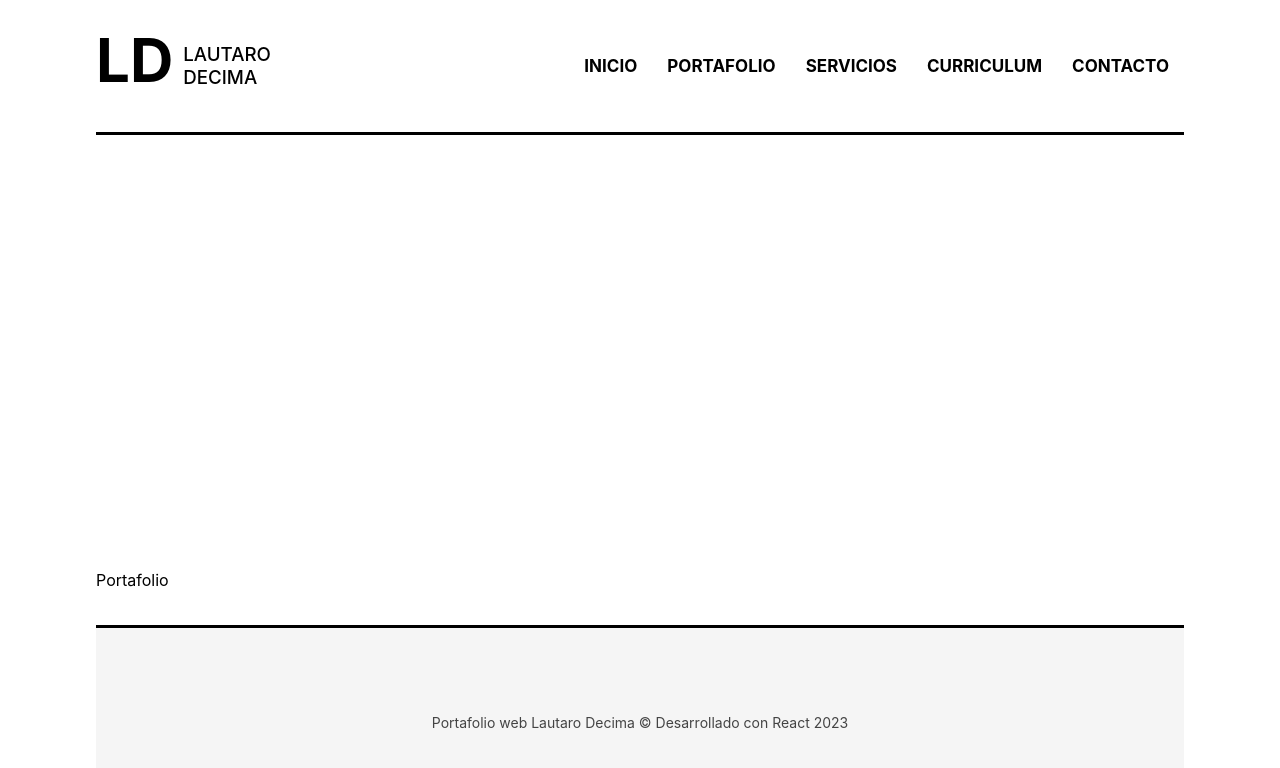
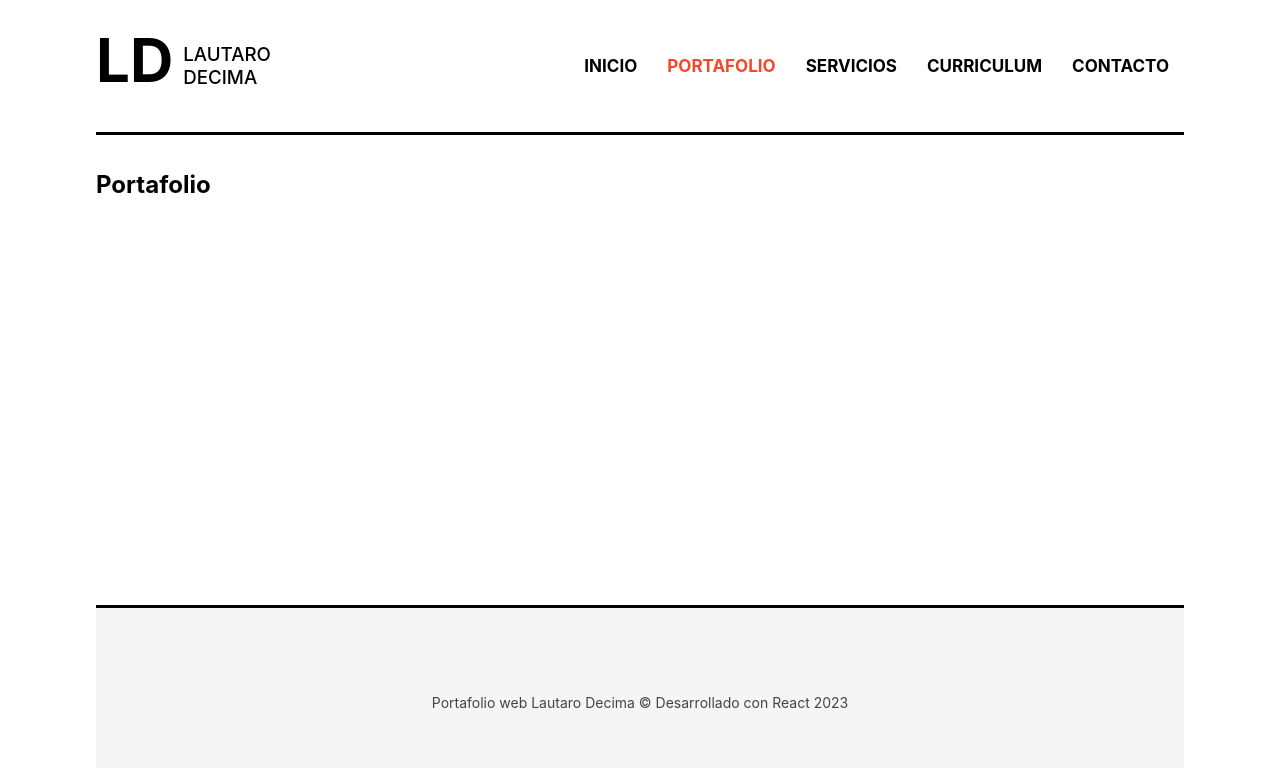
Before and after one commit to decimalautaro/portafolio-estatico-react, a React (Create React App) app: page /portafolio in a window 1280 px wide. Shown: the top 768 px of the page. Built offline with nearby package versions, Linux system fonts and the light colour scheme.

Commit message:
fix: modificando estilos y agregando mas funcionalidades

```diff
--- a/src/components/Portafolio.js
+++ b/src/components/Portafolio.js
@@ -2,6 +2,8 @@ import React from 'react'
 
 export const Portafolio = () => {
   return (
-    <div>Portafolio</div>
+    <div className='page'>
+        <h1>Portafolio</h1>
+    </div>
   )
 }
--- a/src/components/layout/HeaderNav.js
+++ b/src/components/layout/HeaderNav.js
@@ -11,19 +11,19 @@ export const HeaderNav = () => {
         <nav>
           <ul>
             <li>
-                <NavLink to="home">Inicio</NavLink>
+                <NavLink to="home" className={({isActive})=> isActive ? "active" : ""}>Inicio</NavLink>
             </li>
             <li>
-                <NavLink to="portafolio">Portafolio</NavLink>
+                <NavLink to="portafolio" className={({isActive})=> isActive ? "active" : ""}>Portafolio</NavLink>
             </li>
             <li>
-                <NavLink to="services">Servicios</NavLink>
+                <NavLink to="services" className={({isActive})=> isActive ? "active" : ""}>Servicios</NavLink>
             </li>
             <li>
-                <NavLink to="curriculum">Curriculum</NavLink>
+                <NavLink to="curriculum" className={({isActive})=> isActive ? "active" : ""}>Curriculum</NavLink>
             </li>
             <li>
-                <NavLink to="contact">Contacto</NavLink>
+                <NavLink to="contact" className={({isActive})=> isActive ? "active" : ""}>Contacto</NavLink>
             </li>
           </ul>
         </nav>
--- a/src/index.css
+++ b/src/index.css
@@ -76,6 +76,7 @@ code {
   transition: all 300ms;
 }
 
+.header .active,
 .header a:hover{
   color: #fa4529;
 
--- a/src/router/MyRoutes.js
+++ b/src/router/MyRoutes.js
@@ -1,5 +1,5 @@
 import React from 'react'
-import {Routes, Route, BrowserRouter} from "react-router-dom"
+import {Routes, Route, BrowserRouter, Navigate} from "react-router-dom"
 import {HomePage} from "../components/HomePage"
 import {Portafolio} from "../components/Portafolio"
 import {Services} from "../components/Services"
@@ -15,17 +15,18 @@ export const MyRoutes = () => {
       <HeaderNav/>
 
     {/* CONTENIDO CENTRAL */}
-    <section className='content'></section>
+    <section className='content'>
     <Routes>
-        <Route path='/' element= {<HomePage/>}>Inicio</Route>
+        <Route path='/' element= {<Navigate to= "/home"/>}>Inicio</Route>
         <Route path='/home' element= {<HomePage/>}>Inicio</Route>
         <Route path='/portafolio' element= {<Portafolio/>}>Portafolio</Route>
         <Route path='/services' element= {<Services/>}>Servicio</Route>
         <Route path='/curriculum' element= {<Curriculum/>}>Curriculum</Route>
         <Route path='/contact' element= {<Contact/>}>Contacto</Route>
 
+    </Routes>
 
-    </Routes>
+    </section>
 
     {/* FOOTER */}
       <Footer/>
```
Also changed, not shown: 1 other file (tests, documents, lock files or other folders).
